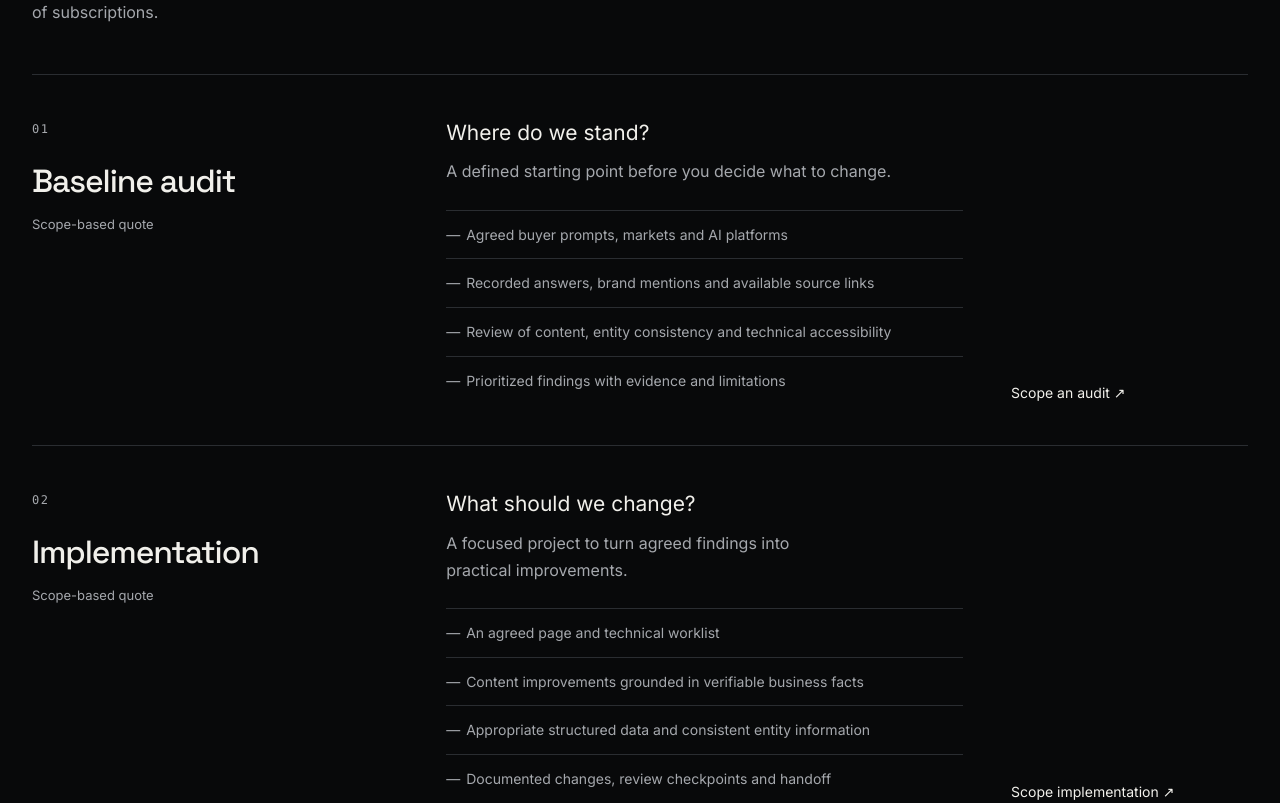
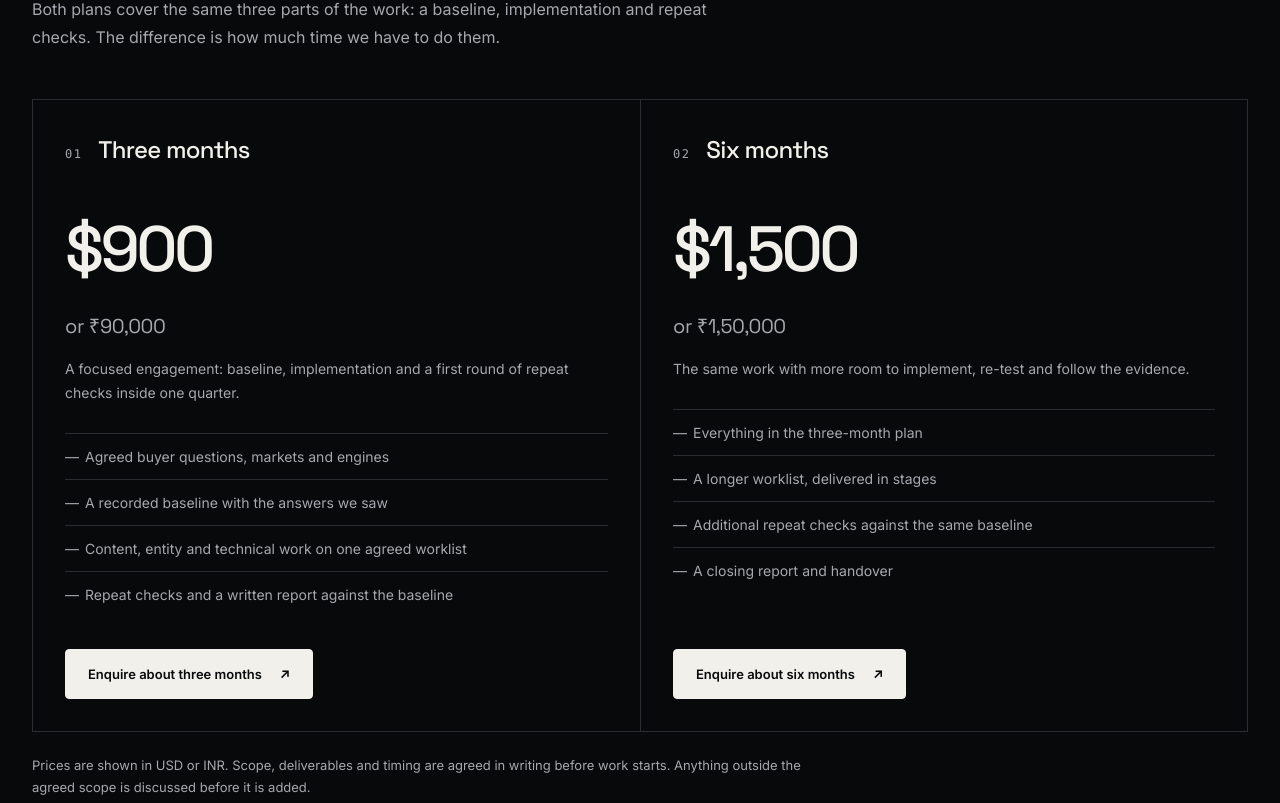
Before and after one commit to anshbhatia10/qlavo, a React (Vite) app: page /pricing in a window 1280 px wide. Shown: the part 857-1660 px from the top of the page. Built offline with nearby package versions, Linux system fonts and the light colour scheme.

Commit message:
feat(pricing): publish fixed plans — 3 months $900/₹90,000, 6 months $1,500/₹1,50,000
- /pricing leads with two fixed plans, then the three included stages
- home FAQ and llms.txt state the fixed plans
- tests assert both plans and prices instead of banning amounts

```diff
--- a/components/FAQSection.tsx
+++ b/components/FAQSection.tsx
@@ -5,7 +5,7 @@ const questions=[
  ['Does GEO replace SEO?', 'No. Search engine optimization remains a useful foundation. GEO adds research into generated answers: whether your brand is mentioned, how it is described and which sources are cited. Both benefit from accessible pages and useful, well-supported content.'],
  ['How do you measure AI visibility?', 'We agree a sample of buyer questions, engines and markets, then retain the answers and available source links. Repeat checks use the agreed method. A sample is not a universal visibility score, and answers can change between runs.'],
  ['Can you guarantee mentions or citations?', 'We cannot guarantee rankings, citations, recommendations or leads. We agree the work, delivery milestones and evidence to report. An AI platform’s choice to include a brand is outside our control.'],
- ['What does an engagement cost?', 'We provide a scope-based quote. The fee depends on the research, markets, content, technical involvement and reporting you need. You approve the deliverables and terms before work begins. A first project does not require an ongoing retainer.'],
+ ['What does an engagement cost?', 'We publish two fixed plans: three months at $900 or ₹90,000, and six months at $1,500 or ₹1,50,000. Your chosen plan is the quote. The scope is agreed in writing before work starts, and a first project does not require an ongoing retainer.'],
  ['Do you work with other agencies?', 'Yes. Our white-label GEO service gives agencies specialist delivery under their own brand. You keep the client relationship and review the work. There is no direct client contact without your consent.'],
 ];
 const FAQSection:React.FC=()=> <section id="faq" className="q-section"><div className="q-container q-faq-layout"><div className="q-faq-intro"><span className="q-eyebrow">Before we talk</span><h2 className="q-section-heading">Good questions.<br />Straight answers.</h2><p>More about agency delivery?<br /><Link to="/partners" className="q-text-link">Explore our partner service.</Link></p></div><div className="q-faq">{questions.map(([q,a],i)=><details key={q} open={i===0}><summary>{q}</summary><p>{a}</p></details>)}</div></div></section>;
--- a/pages/Commercial.css
+++ b/pages/Commercial.css
@@ -75,7 +75,21 @@
 .cm-row-index { font-family: 'Space Grotesk', sans-serif; font-size: 40px; color: var(--q-muted, #a5a8ad); line-height: 1; letter-spacing: -.05em; }
 .cm-selection-list h3 { font-size: 28px; margin-bottom: 14px; }
 .cm-selection-question { color: var(--q-muted, #a5a8ad); font-size: 14px; }
+.cm-plan-note { margin-top: 22px; max-width: 780px; }
+.cm-plans { display: grid; grid-template-columns: repeat(2, minmax(0, 1fr)); border: 1px solid var(--q-line, #2a2d31); }
+.cm-plan { display: flex; flex-direction: column; padding: 36px 32px 32px; }
+.cm-plan + .cm-plan { border-left: 1px solid var(--q-line, #2a2d31); }
+.cm-plan-top { display: flex; align-items: baseline; gap: 16px; }
+.cm-plan-top h3 { font-size: 24px; letter-spacing: -.03em; margin: 0; }
+.cm-plan-price { font-family: 'Space Grotesk', sans-serif; font-size: clamp(46px, 5vw, 64px); font-weight: 500; letter-spacing: -.055em; line-height: 1; margin: 30px 0 0; }
+.cm-plan-alt { display: block; font-size: 20px; font-weight: 400; letter-spacing: -.02em; line-height: 1.3; margin-top: 10px; color: var(--q-muted, #a5a8ad); }
+.cm-plan-summary { font-size: 14px; margin: 18px 0 0; }
+.cm-plan-list { list-style: none; padding: 0; margin: 28px 0 32px; }
+.cm-plan-list li { position: relative; padding: 11px 0 11px 20px; border-top: 1px solid var(--q-line, #2a2d31); color: var(--q-muted, #a5a8ad); font-size: 14px; line-height: 1.65; }
+.cm-plan-list li::before { content: '—'; position: absolute; left: 0; }
+.cm-plan-button { margin-top: auto; align-self: flex-start; }
 @media (max-width: 900px) {
+
   .cm-selection-list > li { grid-template-columns: 48px minmax(0, 1fr) minmax(0, 1fr); gap: 24px; }
   .cm-engagement { grid-template-columns: minmax(0, .8fr) minmax(0, 1.2fr); gap: 28px; }
   .cm-engagement-link { grid-column: 2; }
@@ -86,6 +100,10 @@
   .cm-hero-bottom { align-items: flex-start; flex-direction: column; gap: 24px; }
 }
 @media (max-width: 640px) {
+  .cm-plans { grid-template-columns: 1fr; }
+  .cm-plan { padding: 28px 22px 26px; }
+  .cm-plan + .cm-plan { border-left: 0; border-top: 1px solid var(--q-line, #2a2d31); }
+  .cm-plan-price { font-size: 52px; }
   .cm-selection-list > li { grid-template-columns: 36px minmax(0, 1fr); gap: 20px; }
   .cm-selection-list > li > p { grid-column: 2; }
   .cm-row-index { font-size: 28px; }
--- a/pages/Pricing.tsx
+++ b/pages/Pricing.tsx
@@ -3,29 +3,73 @@ import { Link } from 'react-router-dom';
 import SEOMeta from '../components/SEOMeta';
 import './Commercial.css';
 
+const plans = [
+  {
+    index: '01',
+    length: 'Three months',
+    price: '$900',
+    alt: 'or ₹90,000',
+    summary: 'A focused engagement: baseline, implementation and a first round of repeat checks inside one quarter.',
+    items: [
+      'Agreed buyer questions, markets and engines',
+      'A recorded baseline with the answers we saw',
+      'Content, entity and technical work on one agreed worklist',
+      'Repeat checks and a written report against the baseline',
+    ],
+    cta: 'Enquire about three months',
+  },
+  {
+    index: '02',
+    length: 'Six months',
+    price: '$1,500',
+    alt: 'or ₹1,50,000',
+    summary: 'The same work with more room to implement, re-test and follow the evidence.',
+    items: [
+      'Everything in the three-month plan',
+      'A longer worklist, delivered in stages',
+      'Additional repeat checks against the same baseline',
+      'A closing report and handover',
+    ],
+    cta: 'Enquire about six months',
+  },
+];
+
 const engagements = [
-  { name: 'Baseline audit', question: 'Where do we stand?', description: 'A defined starting point before you decide what to change.', outputs: ['Agreed buyer prompts, markets and AI platforms', 'Recorded answers, brand mentions and available source links', 'Review of content, entity consistency and technical accessibility', 'Prioritized findings with evidence and limitations'], cta: 'Scope an audit' },
-  { name: 'Implementation', question: 'What should we change?', description: 'A focused project to turn agreed findings into practical improvements.', outputs: ['An agreed page and technical worklist', 'Content improvements grounded in verifiable business facts', 'Appropriate structured data and consistent entity information', 'Documented changes, review checkpoints and handoff'], cta: 'Scope implementation' },
-  { name: 'Ongoing support', question: 'What happens next?', description: 'Repeated checks and an agreed backlog, with a cadence that fits the work.', outputs: ['Repeat checks against the agreed prompt sample', 'Comparison with the recorded baseline', 'A prioritized content and technical backlog', 'Reporting with platform variability and attribution limits'], cta: 'Scope ongoing support' },
+  { name: 'Baseline audit', question: 'Where do we stand?', description: 'A defined starting point before you decide what to change.', outputs: ['Agreed buyer prompts, markets and AI platforms', 'Recorded answers, brand mentions and available source links', 'Review of content, entity consistency and technical accessibility', 'Prioritized findings with evidence and limitations'], cta: 'Talk it through' },
+  { name: 'Implementation', question: 'What should we change?', description: 'A focused project to turn agreed findings into practical improvements.', outputs: ['An agreed page and technical worklist', 'Content improvements grounded in verifiable business facts', 'Appropriate structured data and consistent entity information', 'Documented changes, review checkpoints and handoff'], cta: 'Talk it through' },
+  { name: 'Ongoing support', question: 'What happens next?', description: 'Repeated checks and an agreed backlog, run inside your plan.', outputs: ['Repeat checks against the agreed prompt sample', 'Comparison with the recorded baseline', 'A prioritized content and technical backlog', 'Reporting with platform variability and attribution limits'], cta: 'Talk it through' },
 ];
+
 const questions = [
-  { q: 'How is the quote determined?', a: 'Brands, markets, platforms, prompts and pages define the size of the work. Implementation complexity, access requirements and reporting cadence shape the rest. We agree these inputs before quoting.' },
-  { q: 'Do I have to commit to ongoing work?', a: 'An audit, implementation project and ongoing support can be scoped separately. Deliverables, timing, fees, billing and any ongoing terms are agreed in writing before work starts.' },
+  { q: 'What does a plan cost?', a: 'Three months is $900 or ₹90,000. Six months is $1,500 or ₹1,50,000. The fee is agreed in writing before work starts. No hourly billing, and no separate retainer is required.' },
+  { q: 'Do I have to commit to ongoing work?', a: 'No. Both plans have a defined end. Continuing after a plan is a separate decision, with its own scope and terms, agreed only if it makes sense for the work.' },
+  { q: 'What is the difference between the plans?', a: 'The work is the same: a baseline, implementation and repeat checks. Six months gives more time to deliver a longer worklist and re-test it. Choose the horizon that fits your team and your market.' },
   { q: 'What results can I expect?', a: 'You receive the deliverables in your agreed scope and evidence of the work completed. AI answers vary by prompt, platform, time and user context. We do not guarantee rankings, AI recommendations, citation counts, revenue or a date when visibility will improve.' },
 ];
 
 export default function Pricing() {
   return <div className="cm-page">
-    <SEOMeta title="GEO Pricing — Scoped Engagements | Qlavo" description="Scope-based quotes for baseline audits, GEO implementation, and ongoing support from Qlavo, a worldwide B2B GEO agency headquartered in New Delhi." path="/pricing" />
+    <SEOMeta title="GEO Pricing — Fixed Plans | Qlavo" description="Fixed GEO pricing from Qlavo: three months for $900 or ₹90,000, six months for $1,500 or ₹1,50,000. Baseline, implementation and repeat checks, agreed in writing." path="/pricing" />
     <section className="q-container cm-hero">
-      <p className="q-eyebrow">Pricing / Scope comes first</p>
+      <p className="q-eyebrow">Pricing / Fixed fee</p>
       <h1 className="q-title">Price the work.<br /><span className="cm-muted">Not the promise.</span></h1>
-      <div className="cm-hero-bottom"><p className="q-lede">A useful GEO engagement starts with a clear question and a defined body of work. We agree the deliverables, responsibilities and quote before starting.</p><Link className="q-button" to="/contact">Discuss your scope <span aria-hidden="true">↗</span></Link></div>
+      <div className="cm-hero-bottom"><p className="q-lede">Two fixed plans, in dollars or rupees. One fee, agreed in writing before work starts. No hourly billing, no separate retainer.</p><Link className="q-button" to="/contact">Choose a plan <span aria-hidden="true">↗</span></Link></div>
+    </section>
+    <section className="q-container q-section q-rule" aria-labelledby="plans-heading">
+      <div className="cm-section-intro"><p className="q-eyebrow">Plans</p><h2 className="q-section-heading" id="plans-heading">Two plans.<br />One fixed fee.</h2><p className="cm-muted">Both plans cover the same three parts of the work: a baseline, implementation and repeat checks. The difference is how much time we have to do them.</p></div>
+      <div className="cm-plans">{plans.map(plan => <article className="cm-plan" key={plan.length}>
+        <div className="cm-plan-top"><span className="q-kicker">{plan.index}</span><h3>{plan.length}</h3></div>
+        <p className="cm-plan-price">{plan.price}<span className="cm-plan-alt">{plan.alt}</span></p>
+        <p className="cm-plan-summary cm-muted">{plan.summary}</p>
+        <ul className="cm-plan-list">{plan.items.map(item => <li key={item}>{item}</li>)}</ul>
+        <Link className="q-button cm-plan-button" to="/contact">{plan.cta} <span aria-hidden="true">↗</span></Link>
+      </article>)}</div>
+      <p className="cm-note cm-plan-note">Prices are shown in USD or INR. Scope, deliverables and timing are agreed in writing before work starts. Anything outside the agreed scope is discussed before it is added.</p>
     </section>
     <section className="q-container q-section q-rule" aria-labelledby="engagements-heading">
-      <div className="cm-section-intro"><p className="q-eyebrow">Ways to work together</p><h2 className="q-section-heading" id="engagements-heading">Start where you are.</h2><p className="cm-muted">These are separately scoped engagements, not a mandatory package or a ladder of subscriptions.</p></div>
+      <div className="cm-section-intro"><p className="q-eyebrow">What the fee covers</p><h2 className="q-section-heading" id="engagements-heading">Start where you are.</h2><p className="cm-muted">Each plan is built from the same three parts. They are stages of one engagement, not a ladder of subscriptions.</p></div>
       <div className="cm-engagements">{engagements.map((item, index) => <article className="cm-engagement" key={item.name}>
-        <div className="cm-engagement-name"><span className="q-kicker">0{index + 1}</span><h3>{item.name}</h3><p className="cm-note">Scope-based quote</p></div>
+        <div className="cm-engagement-name"><span className="q-kicker">0{index + 1}</span><h3>{item.name}</h3><p className="cm-note">Included in every plan</p></div>
         <div className="cm-engagement-body"><p className="cm-engagement-question">{item.question}</p><p className="cm-muted">{item.description}</p><ul className="cm-output-list">{item.outputs.map(output => <li key={output}>{output}</li>)}</ul></div>
         <Link className="q-text-link cm-engagement-link" to="/contact">{item.cta} <span aria-hidden="true">↗</span></Link>
       </article>)}</div>
```
Also changed, not shown: public/llms.txt, 1 other file (tests, documents, lock files or other folders).
